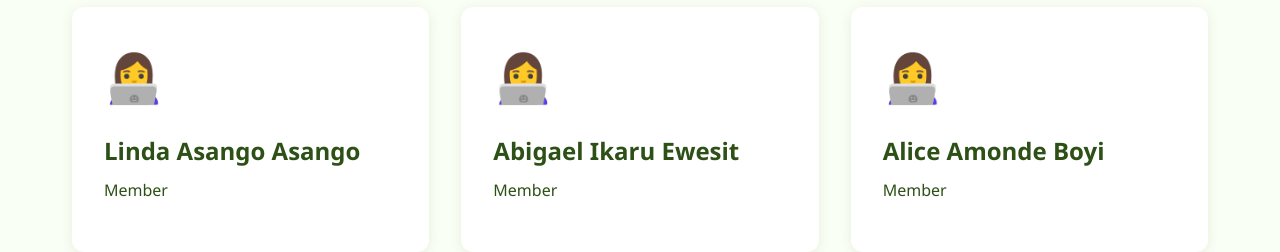
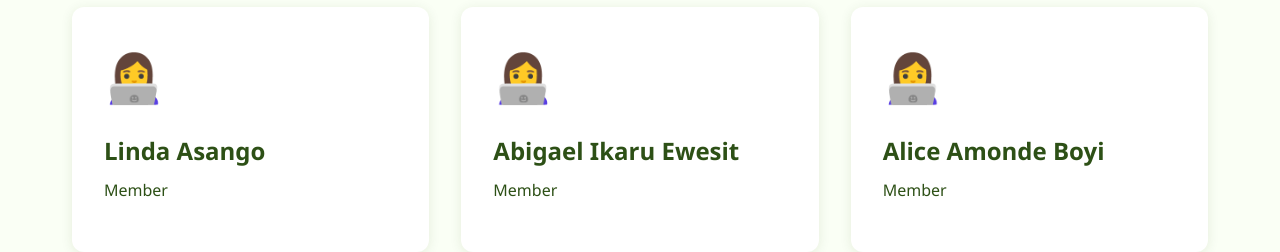
Before and after one commit to sudohades/Fama, a plain HTML site: page team.html in a window 1280 px wide. Shown: the part 900-1152 px from the top of the page. Drawn offline with Linux system fonts and the light colour scheme.

Commit message:
Update team member name

```diff
--- a/team.html
+++ b/team.html
@@ -44,7 +44,7 @@
             <div class="team-grid">
                 <div class="team-card">
                     <div class="team-avatar">👩‍💻</div>
-                    <h3 class="team-name">Linda Asango Asango</h3>
+                    <h3 class="team-name">Linda Asango</h3>
                     <div class="team-role">Member</div>
                 </div>
                 <div class="team-card">
```
